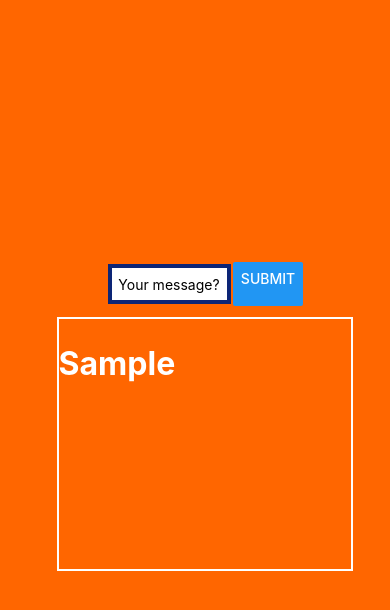
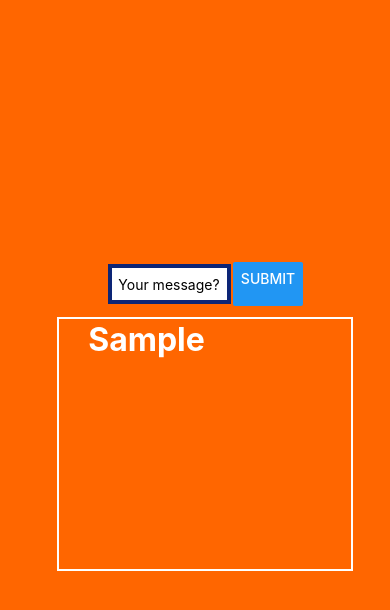
Before and after one commit to salter19/tamk-4A00EZ65-3001-kojo, a React Native app: screen / in a window 390 px wide. Both pictures are taken after typing "Sample" into the empty fields and a click on the button "SUBMIT". Shown: the top 610 px of the page. Built offline with nearby package versions, Linux system fonts and the light colour scheme.

Commit message:
Add touchable scrollable list. Delete does not work properly.

```diff
--- a/App.js
+++ b/App.js
@@ -8,6 +8,8 @@ import InputText from './components/Exc2/InputText';
 import ImageDisplay from './components/ImageDisplay';
 import TextListView from './components/Exc2/TextListView';
 
+import {v4 as uuidv4} from 'uuid';
+
 
 // helper variables to demonstrate dynamic nature of component(s) in components/Exc1/
 // const loremIpsum = 'Lorem ipsum dolor sit amet, consectetur adipiscing elit, sed do eiusmod tempor incididunt ut labore et dolore magna aliqua. Ut enim ad minim veniam, quis nostrud exercitation ullamco laboris nisi ut aliquip ex ea commodo consequat. Duis aute irure dolor in reprehenderit in voluptate velit esse cillum dolore eu fugiat nulla pariatur. Excepteur sint occaecat cupidatat non proident, sunt in culpa qui officia deserunt mollit anim id est laborum.';
@@ -16,26 +18,44 @@ import TextListView from './components/Exc2/TextListView';
 // the App to rule them all
 export default function App() {
 
-  const [task, setTask] = useState('');
-  const [image, setImage] = useState();
+  const [taskArr, setTaskArr] = useState([]);
+  // const [task, setTask] = useState('');
+  // const [image, setImage] = useState();
 
-  const onInputTextSubmit = (input) => {
+  // const onInputTextSubmit = (input) => {
 
-    // Easter egg option included for output
-    input === 'Tappara' || input === 'tappara'
-    ? setOutputWithImage()
-    : setOutput(input);
+  //   // Easter egg option included for output
+  //   input === 'Tappara' || input === 'tappara'
+  //   ? setOutputWithImage()
+  //   : setOutput(input);
+  // }
+
+  // // Easter egg brought in while sandboxing
+  // const setOutputWithImage = () => {
+  //   setTask('Kaikki jotka mahtuu änkee halliin!');
+  //   setImage(<ImageDisplay/>);
+  // }
+
+  // const setOutput = (input) => {
+  //   setTask(input);
+  //   setImage(null);
+  // }
+
+
+  // add tasks to an array
+  const addTaskHandler = (task) => {
+
+    setTaskArr([...taskArr, {key:uuidv4(), text:task}]);
   }
 
-  // Easter egg brought in while sandboxing
-  const setOutputWithImage = () => {
-    setTask('Kaikki jotka mahtuu änkee halliin!');
-    setImage(<ImageDisplay/>);
-  }
-
-  const setOutput = (input) => {
-    setTask(input);
-    setImage(null);
+  // this is the delete but it is activated with every touch of the screen
+  // so it does not work as it should
+  const deleteItem = (itemKey) => {
+    for (let item of taskArr) {
+      if (item.key === itemKey) {
+        console.log('remove item:' + itemKey)
+      }
+    }
   }
 
   return (
@@ -45,12 +65,13 @@ export default function App() {
       One of each. */}
       {/* <TextAndTable header={tableAndTextHeader} textContent={loremIpsum}/> */}
 
-      {/* InputText is a sandbox thingy, now with image! */}
-      <InputText onSubmitPress={onInputTextSubmit} />
+      {/* InputText for text input */}
+      <InputText onSubmitPress={addTaskHandler}/>
       {/* <Text style={styles.message}>{task}</Text> */}
 
-      <TextListView input={task}/>
-      <View>{image}</View>
+      {/* TextListView  to list those tasks*/}
+      <TextListView input={taskArr} deleteItem={deleteItem}/>
+      {/* <View>{image}</View> */}
 
       {/* StatusBar component is phone's statusbar. */}
       <View style={styles.statusbar}>
--- a/components/Exc2/TextListView.js
+++ b/components/Exc2/TextListView.js
@@ -1,35 +1,34 @@
-import React, {useState, useEffect} from 'react';
-import {Text, ScrollView, StyleSheet, SafeAreaView, Touchable} from 'react-native';
-import {v4 as uuidv4} from 'uuid';
+import React, {useState, useEffect, Component} from 'react';
+import {
+    Text,
+    ScrollView,
+    StyleSheet,
+    TouchableOpacity,
+    View,
+} from 'react-native';
 
 
-const TextListView = ({input}) => {
-
-    const [itemsArr, setItemsArr] = useState([]);
-
-    // call useEffect at each input change
-    useEffect(() => {
-        // add input into itemsArr
-        addItemHandler();
-    }, [input]);
-
-    const addItemHandler = () => {
-        if (input) {
-            setItemsArr([...itemsArr, input]);
-        }
-    };
+const TextListView = ({input, deleteItem}) => {
 
     return (
-        <SafeAreaView style={styles.container}>
-            <ScrollView
-                style={styles.scrollView}
-                indicatorStyle={'white'}
-            >
-                {itemsArr.map(e =>
-                <Text key={uuidv4()} style={styles.text}>{e}</Text>)}
+        <View style={styles.container}>
+            {/* ScrollView for scrolling */}
+            <ScrollView>
+                {
+                    input.map(item => {
+                        return (
+                            // map through items of given array and render them
+                            // as touchable text
+                            <TouchableOpacity key={item.key} onPress={deleteItem(item.key)}>
+                                <Text style={styles.text}>{item.text}</Text>
+                            </TouchableOpacity>
+                        )
+                    })
+                }
             </ScrollView>
-        </SafeAreaView>
+        </View>
     );
+
 };
 
 const styles = StyleSheet.create({
@@ -40,6 +39,9 @@ const styles = StyleSheet.create({
         borderWidth: 2,
         borderColor: "#ffffff",
         marginVertical:"3%"
+    },
+    itemContainer:{
+        backgroundColor:"#c9c9c9"
     },
     scrollView: {
         marginVertical:"8%",
--- a/components/ImageDisplay.js
+++ b/components/ImageDisplay.js
@@ -8,6 +8,7 @@ const ImageDisplay = () => {
   const onPressHandler = () => {
     setMessage('Tappara kun iskee vanhaan malliin!');
   }
+
   return (
     <View style={styles.root}>
       <Pressable onPress={onPressHandler}>
```
